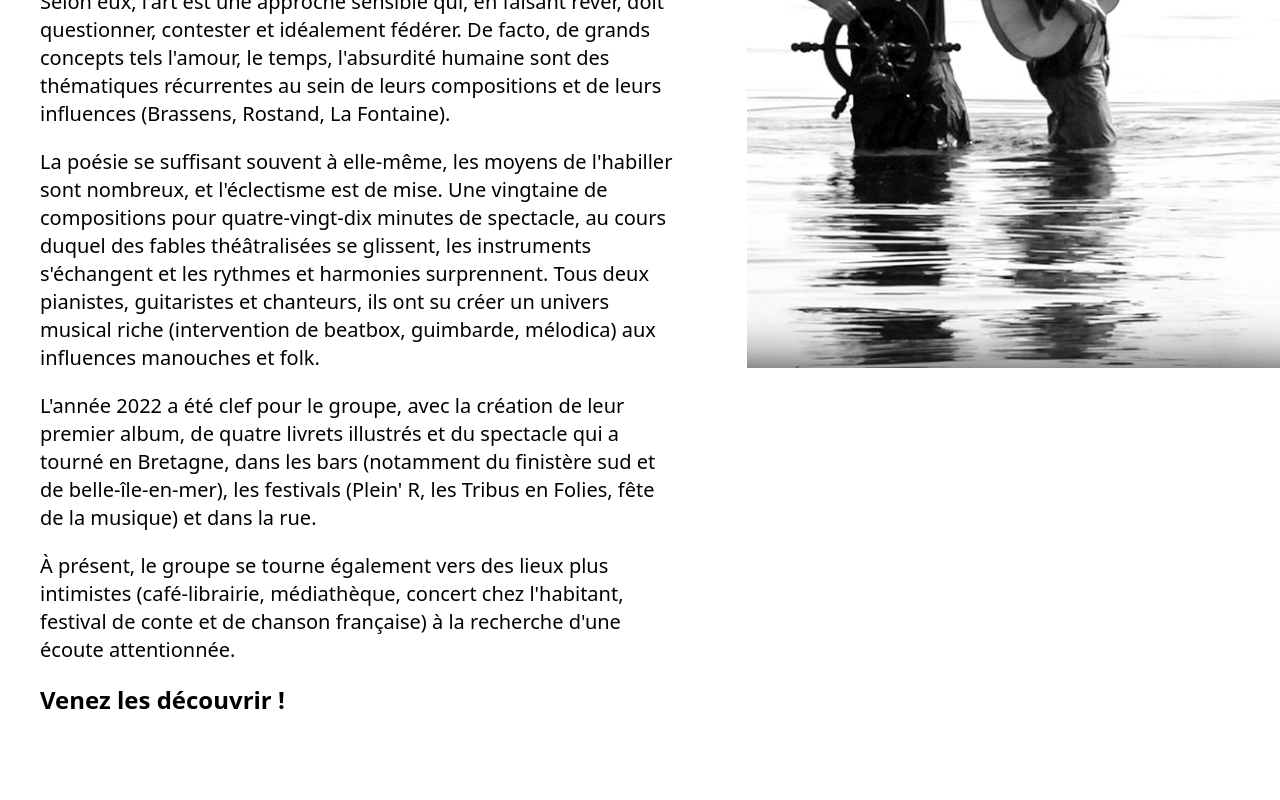
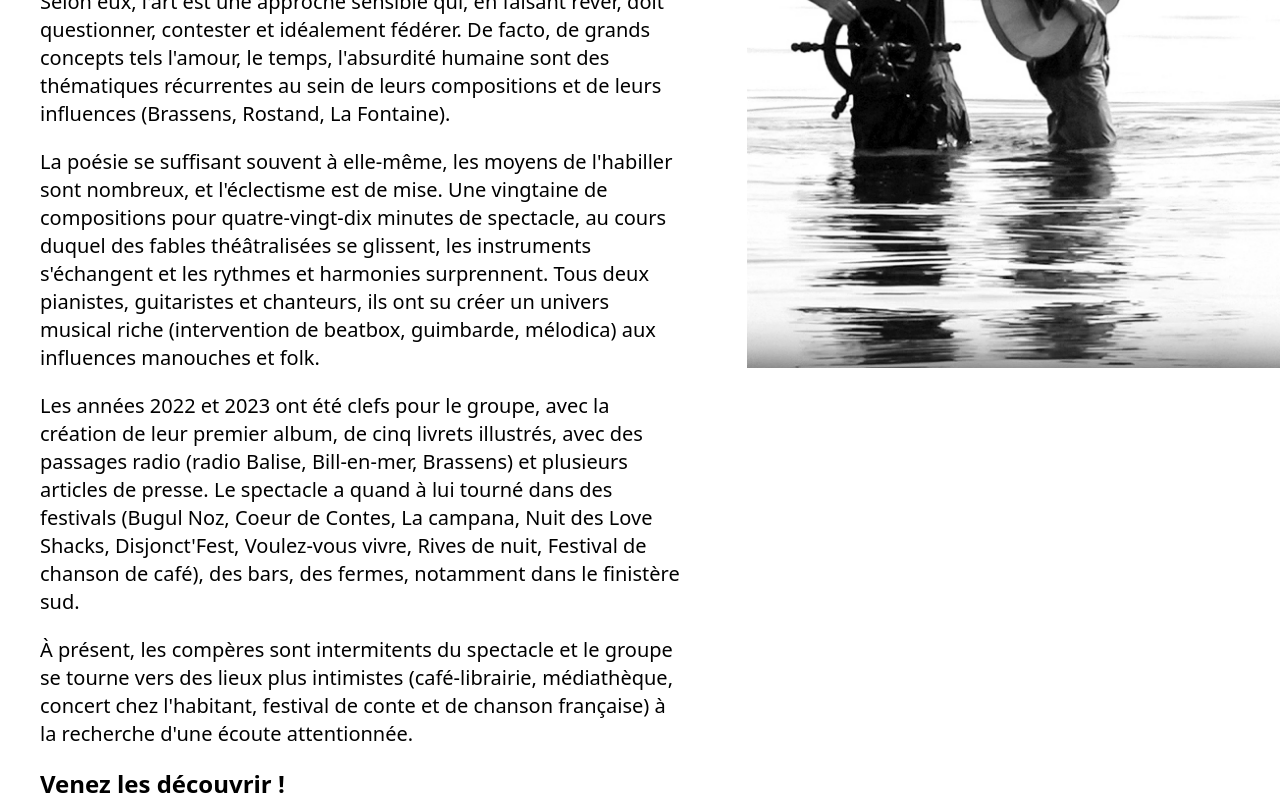
Before and after one commit to AlexandreKempf/en-tete-a-texte, a SvelteKit app: page / in a window 1280 px wide. Shown: the part 432-1232 px from the top of the page. Before the commit the page ends 1148 px from the top, so only its background shows below. Built offline with nearby package versions, Linux system fonts and the light colour scheme.

Commit message:
Update +page.svelte

```diff
--- a/src/routes/+page.svelte
+++ b/src/routes/+page.svelte
@@ -28,13 +28,13 @@
 			influences manouches et folk.
 		</p>
 		<p class="mx-5 lg:mx-0 my-5 font-light text-xl">
-			L'année 2022 a été clef pour le groupe, avec la création de leur premier album, de quatre
-			livrets illustrés et du spectacle qui a tourné en Bretagne, dans les bars (notamment du
-			finistère sud et de belle-île-en-mer), les festivals (Plein' R, les Tribus en Folies, fête de
-			la musique) et dans la rue.
+			Les années 2022 et 2023 ont été clefs pour le groupe, avec la création de leur premier album, de cinq
+			livrets illustrés, avec des passages radio (radio Balise, Bill-en-mer, Brassens) et plusieurs articles de presse.
+			Le spectacle a quand à lui tourné dans des festivals (Bugul Noz, Coeur de Contes, La campana, Nuit des Love Shacks, Disjonct'Fest, Voulez-vous vivre, Rives de nuit, Festival de chanson de café), des bars, des fermes, notamment dans
+			le finistère sud.
 		</p>
 		<p class="mx-5 lg:mx-0 my-5 font-light text-xl">
-			À présent, le groupe se tourne également vers des lieux plus intimistes (café-librairie,
+			À présent, les compères sont intermitents du spectacle et le groupe se tourne vers des lieux plus intimistes (café-librairie,
 			médiathèque, concert chez l'habitant, festival de conte et de chanson française) à la
 			recherche d'une écoute attentionnée.
 		</p>
```
